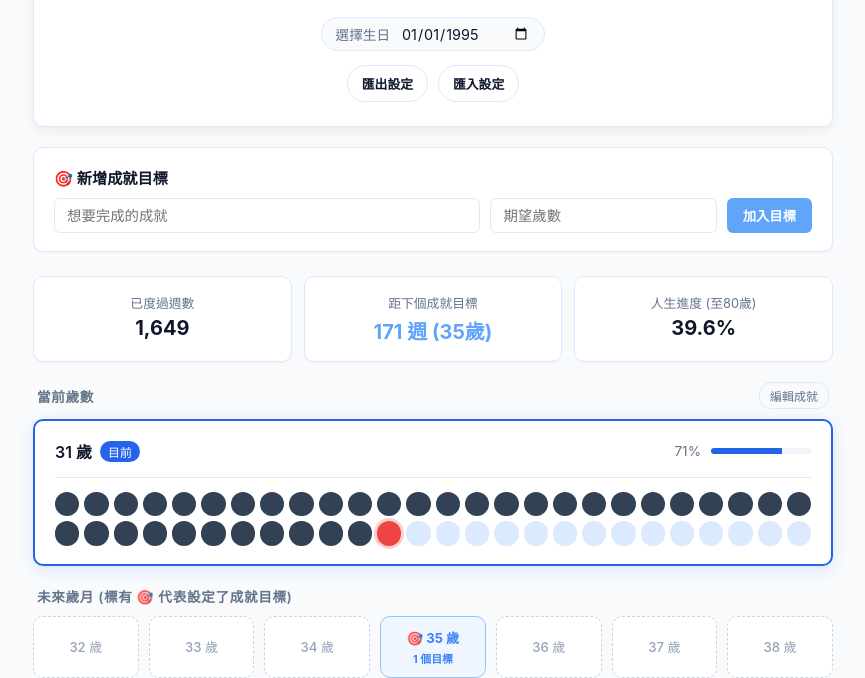
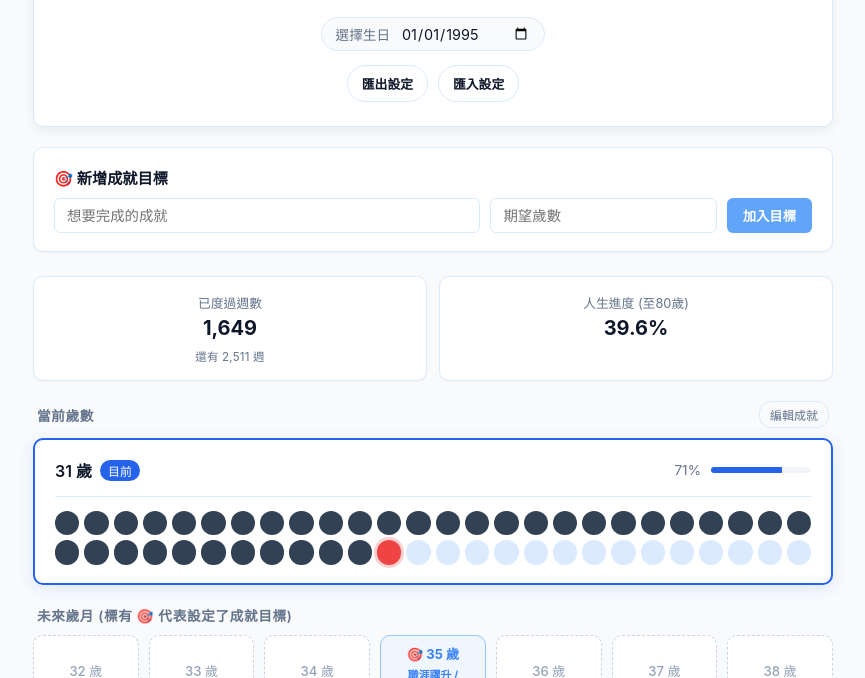
Before and after one commit to er3215/life_target, a plain HTML site: page index.html in a window 1280 px wide. Shown: the part 122-800 px from the top of the page, without its empty margins (207-1072 px from the left). Drawn offline with Linux system fonts and the light colour scheme.

Commit message:
Update Readme and

```diff
--- a/index.html
+++ b/index.html
@@ -110,7 +110,7 @@
         /* 數據看板 */
         .stats-grid {
             display: grid;
-            grid-template-columns: repeat(3, 1fr);
+            grid-template-columns: repeat(2, minmax(0, 1fr));
             gap: 12px;
             margin-bottom: 20px;
         }
@@ -133,6 +133,13 @@
         .stat-val {
             font-size: 1.25rem;
             font-weight: 700;
+        }
+
+        .stat-meta {
+            margin-top: 8px;
+            font-size: 0.72rem;
+            color: var(--text-muted);
+            letter-spacing: 0.02em;
         }
 
         .stat-val.highlight {
@@ -335,12 +342,19 @@
             justify-content: center;
             gap: 3px;
             min-height: 62px;
+            min-width: 0;
             box-sizing: border-box;
+            overflow: hidden;
             transition: transform 0.18s ease, box-shadow 0.18s ease, min-height 0.18s ease, font-size 0.18s ease;
         }
 
         .year-pill.future.has-target {
             padding: 8px 10px;
+        }
+
+        .year-pill.future.has-target .goal-block {
+            width: 100%;
+            min-width: 0;
         }
 
         /* 未來歲月膠囊 */
@@ -379,11 +393,12 @@
             z-index: 2;
             margin-bottom: 8px;
             display: grid;
-            grid-template-columns: 120px 1fr;
+            grid-template-columns: minmax(0, 120px) minmax(0, 1fr);
             align-items: center;
             justify-items: start;
             text-align: left;
             padding: 12px 14px;
+            overflow: visible;
         }
 
         .years-compact-grid.expanded-mode .year-pill:not(.expanded) {
@@ -399,6 +414,7 @@
 
         .year-pill.expanded > .goal-block {
             width: 100%;
+            min-width: 0;
             display: flex;
             flex-direction: column;
             gap: 6px;
@@ -410,6 +426,8 @@
             overflow: visible;
             text-overflow: initial;
             max-width: none;
+            overflow-wrap: anywhere;
+            word-break: break-word;
         }
 
         .year-pill.expanded .target-list {
@@ -427,10 +445,12 @@
         .target-label {
             font-size: 0.68rem;
             color: var(--accent-target-strong);
-            white-space: nowrap;
+            white-space: normal;
             overflow: hidden;
             text-overflow: ellipsis;
             max-width: 100%;
+            overflow-wrap: anywhere;
+            word-break: break-word;
         }
 
         .target-list {
@@ -465,8 +485,10 @@
         .target-item-text {
             overflow: hidden;
             text-overflow: ellipsis;
-            white-space: nowrap;
+            white-space: normal;
             max-width: calc(100% - 20px);
+            overflow-wrap: anywhere;
+            word-break: break-word;
         }
 
         .target-item .btn-delete-pill {
@@ -547,10 +569,7 @@
         <div class="stat-card">
             <div class="stat-label">已度過週數</div>
             <div class="stat-val" id="weeks-lived">-</div>
-        </div>
-        <div class="stat-card">
-            <div class="stat-label">距下個成就目標</div>
-            <div class="stat-val highlight" id="next-milestone-countdown">無目標</div>
+            <div class="stat-meta" id="weeks-remaining">還有 0 週</div>
         </div>
         <div class="stat-card">
             <div class="stat-label">人生進度 (至80歲)</div>
@@ -752,26 +771,13 @@
         const diffInDays = Math.floor((today - birthDate) / (1000 * 3600 * 24));
         const livedWeeks = Math.max(0, Math.floor(diffInDays / 7));
         const totalWeeks = TOTAL_YEARS * WEEKS_PER_YEAR;
+        const remainingWeeks = Math.max(0, totalWeeks - livedWeeks);
 
         document.getElementById("weeks-lived").textContent = livedWeeks.toLocaleString();
+        document.getElementById("weeks-remaining").textContent = `還有 ${remainingWeeks.toLocaleString()} 週`;
         document.getElementById("percentage-lived").textContent = `${((livedWeeks / totalWeeks) * 100).toFixed(1)}%`;
 
-        updateNextMilestoneCountdown(livedWeeks);
         renderLayout(livedWeeks);
-    }
-
-    function updateNextMilestoneCountdown(totalLivedWeeks) {
-        const currentAge = Math.floor(totalLivedWeeks / WEEKS_PER_YEAR);
-        const nextTarget = milestones.find(m => m.age > currentAge || (m.age === currentAge && (m.age * WEEKS_PER_YEAR) > totalLivedWeeks));
-
-        const display = document.getElementById("next-milestone-countdown");
-        if (nextTarget) {
-            const targetTotalWeeks = nextTarget.age * WEEKS_PER_YEAR;
-            const remainingWeeks = Math.max(0, targetTotalWeeks - totalLivedWeeks);
-            display.textContent = `${remainingWeeks} 週 (${nextTarget.age}歲)`;
-        } else {
-            display.textContent = "無即將到來的目標";
-        }
     }
 
     function createCurrentYearCard(year, totalLivedWeeks) {
@@ -849,13 +855,18 @@
 
             if (targetsForYear.length > 0) {
                 const isExpanded = expandedAge === year;
+                const primaryTarget = targetsForYear[0];
+                const extraCount = Math.max(0, targetsForYear.length - 1);
                 const titles = targetsForYear.map(t => t.title).join(", ");
+                const displayTitle = extraCount > 0 ? `${primaryTarget.title}（+${extraCount}）` : primaryTarget.title;
+                const visibleTargets = targetsForYear.slice(0, 1);
+
                 pill.className = `year-pill future has-target clickable ${isExpanded ? 'expanded' : ''}`;
                 pill.innerHTML = `
                     <div class="age-block">🎯 ${year} 歲</div>
                     <div class="goal-block">
-                        <span class="target-label" title="${titles}">${targetsForYear.length} 個目標</span>
-                        <ul class="target-list">${getMilestoneListMarkup(targetsForYear)}</ul>
+                        <span class="target-label" title="${titles}">${displayTitle}</span>
+                        <ul class="target-list">${getMilestoneListMarkup(visibleTargets)}</ul>
                     </div>
                 `;
                 pill.onclick = (event) => {
```
Also changed, not shown: 1 other file.
